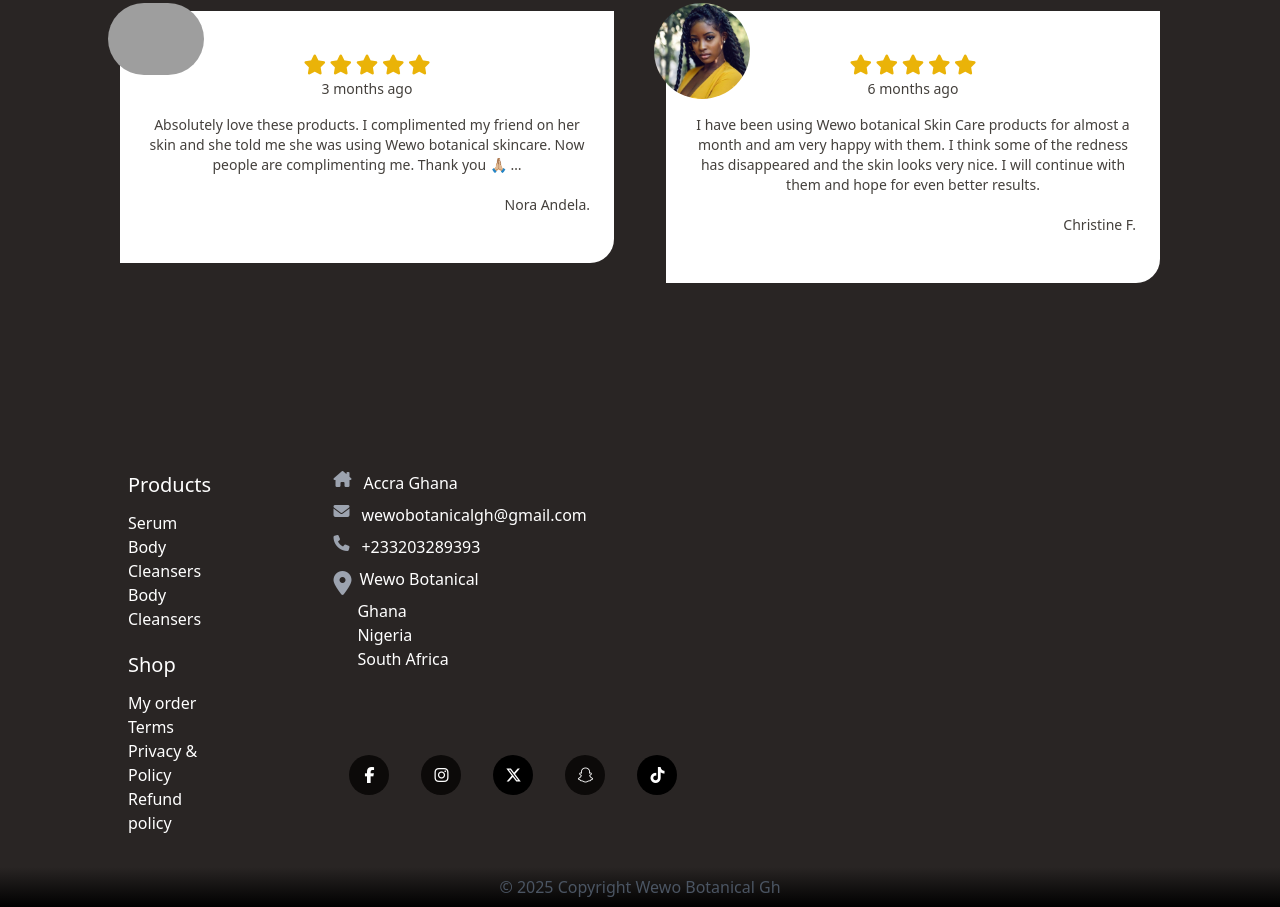
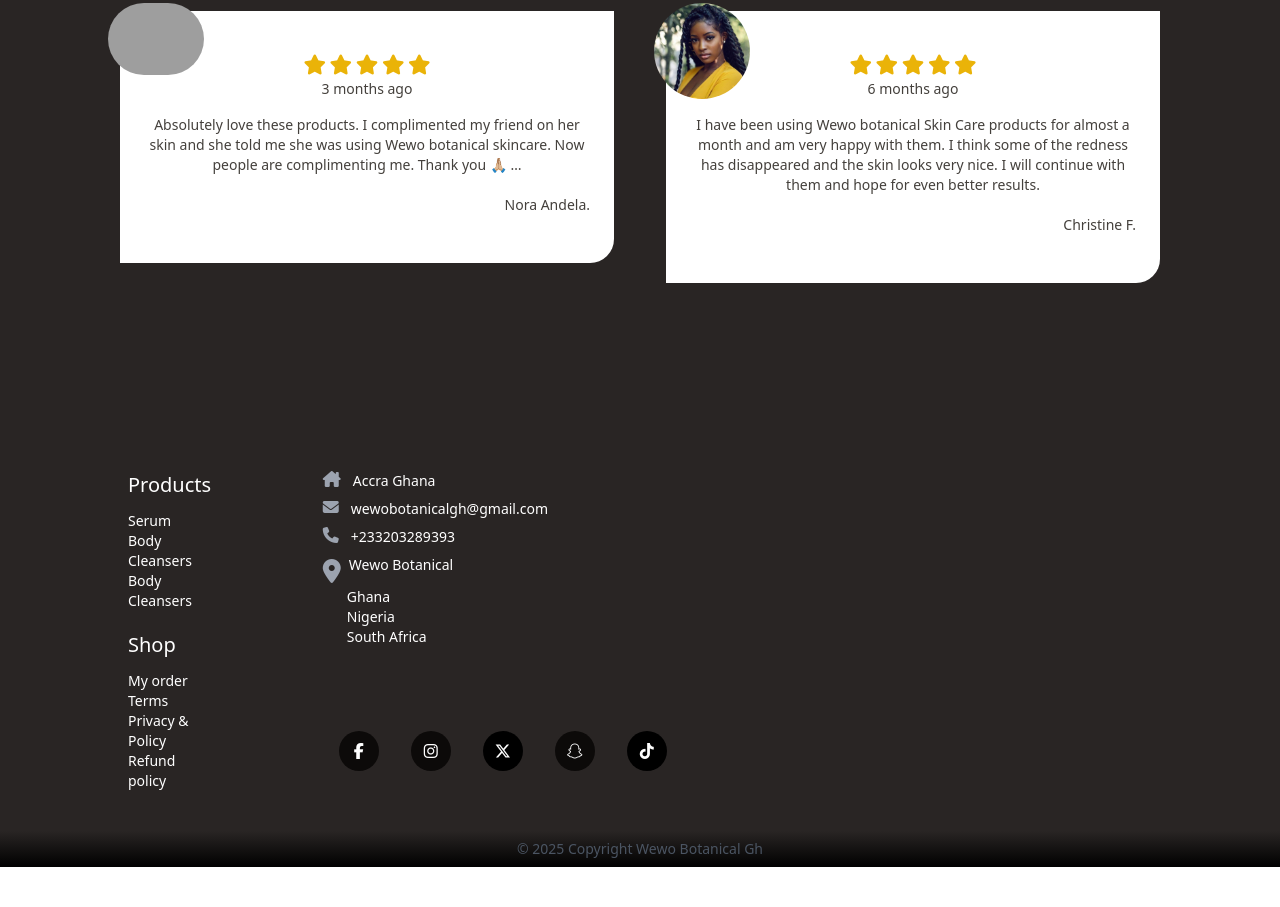
Before and after one commit to aremumatthew/wewo-project, a website: page dist/index.html in a window 1280 px wide. Shown: the part 3442-4349 px from the top of the page. After the commit the page ends 4309 px from the top, so only its background shows below. Drawn offline with nearby package versions, Linux system fonts and the light colour scheme; files that its build step writes are made by us from their sources; grey boxes are pictures that could not be loaded.

Commit message:
more edit on font size

```diff
--- a/dist/index.html
+++ b/dist/index.html
@@ -285,16 +285,16 @@
       <section class="pb-8">
         <section class="pb-5">
           <h2 class="text-white text-xl font-normal pb-3 hover:underline focus:underline decoration-white w-8">Products</h2>
-          <h3 class="text-white hover:underline focus:underline decoration-white w-8">Serum</h3>
-          <h3 class="text-white hover:underline focus:underline decoration-white ">Body Cleansers</h3>
-          <h3 class="text-white hover:underline focus:underline decoration-white">Body Cleansers</h3>
+          <h3 class="text-white hover:underline focus:underline decoration-white w-8 text-xs md:text-sm">Serum</h3>
+          <h3 class="text-white hover:underline focus:underline decoration-white  text-xs md:text-sm">Body Cleansers</h3>
+          <h3 class="text-white hover:underline focus:underline decoration-white text-xs md:text-sm">Body Cleansers</h3>
         </section>
         <section>
           <h2 class="text-white text-xl font-normal pb-3 hover:underline focus:underline decoration-white">Shop</h2>
-          <h3 class="text-white hover:underline focus:underline decoration-white">My order</h3>
-          <h3 class="text-white hover:underline focus:underline decoration-white w-8">Terms</h3>
-          <h3 class="text-white hover:underline focus:underline decoration-white">Privacy & Policy</h3>
-          <h3 class="text-white hover:underline focus:underline decoration-white ">Refund policy</h3>
+          <h3 class="text-white hover:underline focus:underline decoration-white text-xs md:text-sm">My order</h3>
+          <h3 class="text-white hover:underline focus:underline decoration-white w-8 text-xs md:text-sm">Terms</h3>
+          <h3 class="text-white hover:underline focus:underline decoration-white text-xs md:text-sm">Privacy & Policy</h3>
+          <h3 class="text-white hover:underline focus:underline decoration-white  text-xs md:text-sm">Refund policy</h3>
         </section>
       </section>
 
@@ -302,25 +302,25 @@
         <section>
           <span class="flex pb-2">
             <i class="fa-solid fa-house-chimney text-gray-400 pr-3"></i>
-            <h3 class="text-white hover:underline focus:underline decoration-white">Accra Ghana</h3>
+            <h3 class="text-white hover:underline focus:underline decoration-white text-xs md:text-sm">Accra Ghana</h3>
           </span>
           <span class="flex pb-2">
             <i class="fa-solid fa-envelope text-gray-400 pr-3"></i>
-            <h3 class="text-white text-wrap hover:underline focus:underline decoration-white w-8">wewobotanicalgh@gmail.com</h3>
+            <h3 class="text-white text-wrap hover:underline focus:underline decoration-white w-8 text-xs md:text-sm">wewobotanicalgh@gmail.com</h3>
           </span>
           <span class="flex pb-2">
             <i class="fa-solid fa-phone text-gray-400 pr-3"></i>
-            <h3 class="text-white hover:underline focus:underline decoration-white w-10">+233203289393</h3>
+            <h3 class="text-white hover:underline focus:underline decoration-white w-10 text-xs md:text-sm">+233203289393</h3>
           </span>
         </section>
         <section class="w-full pb-16">
           <span class="flex">
             <i class="fa-solid fa-location-dot text-gray-400 text-2xl pr-2"></i>
-            <h2 class="text-white hover:underline focus:underline decoration-white">Wewo Botanical</h2>
+            <h2 class="text-white hover:underline focus:underline decoration-white text-xs md:text-sm">Wewo Botanical</h2>
           </span>
-            <h3 class="text-white pl-6 hover:underline focus:underline decoration-white w-8">Ghana</h3>
-            <h3 class="text-white pl-6 hover:underline focus:underline decoration-white w-8">Nigeria</h3>
-            <h3 class="text-white pl-6 hover:underline focus:underline decoration-white ">South Africa</h3>
+            <h3 class="text-white pl-6 hover:underline focus:underline decoration-white w-8 text-xs md:text-sm">Ghana</h3>
+            <h3 class="text-white pl-6 hover:underline focus:underline decoration-white w-8 text-xs md:text-sm">Nigeria</h3>
+            <h3 class="text-white pl-6 hover:underline focus:underline decoration-white  text-xs md:text-sm">South Africa</h3>
         </section>
         <!-- This is the new social links-->
         <section class=" py-5 mb-10 px-4">
@@ -337,7 +337,7 @@
     </section>
 
     <section class="bg-gradient-to-b from-stone-800 to-black py-2">
-       <h3 class="text-center text-gray-600">
+       <h3 class="text-center text-gray-600 text-xs md:text-sm">
         &copy; 2025 Copyright Wewo Botanical Gh
     </section>
   </footer>
```
